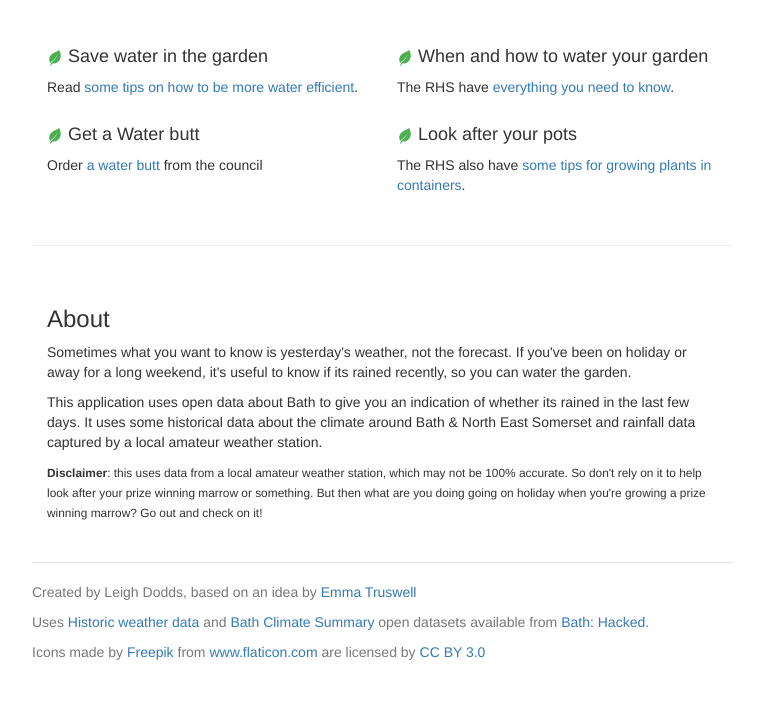
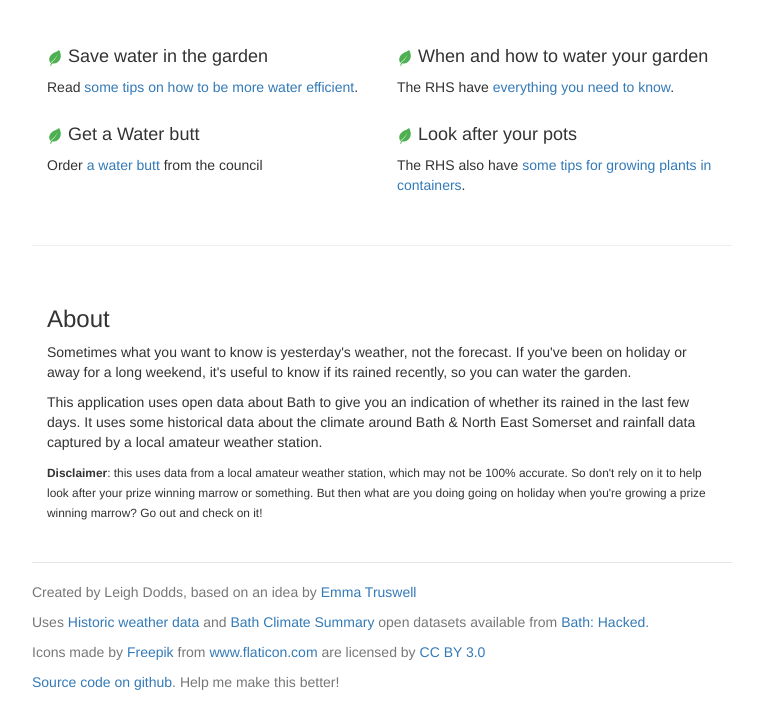
Before and after one commit to datasulis/are-my-plants-thirsty, a plain HTML site: page index.html in a window 1280 px wide. Shown: the part 583-1305 px from the top of the page, without its empty margins (258-1021 px from the left). Before the commit the page ends 1275 px from the top, so only its background shows below. Drawn offline with nearby package versions, Linux system fonts and the light colour scheme; no server answers.

Commit message:
Added github link

```diff
--- a/index.html
+++ b/index.html
@@ -105,9 +105,13 @@
 
       <footer class="footer">
         <p>Created by Leigh Dodds, based on an idea by <a href="https://twitter.com/EmmaTruswell/status/620826180887969792">Emma Truswell</a></p>
+
         <p>Uses <a href="https://data.bathhacked.org/Environment/Historic-Weather-August-2014-Present/xdby-kbhf">Historic weather data</a> and <a href="https://data.bathhacked.org/Environment/Bath-Climate-Summary-1981-2010-/iygs-iq2b">Bath Climate Summary</a> open datasets available from <a href="https://data.bathhacked.org/">Bath: Hacked</a>.</p>
 
         <p>Icons made by <a href="http://www.flaticon.com/authors/freepik" title="Freepik">Freepik</a> from <a href="http://www.flaticon.com" title="Flaticon">www.flaticon.com</a> are licensed by <a href="http://creativecommons.org/licenses/by/3.0/" title="Creative Commons BY 3.0">CC BY 3.0</a></p>
+
+        <p><a href="https://github.com/datasulis/are-my-plants-thirsty">Source code on github</a>. Help me make this better!</p>
+
       </footer>
 
     </div> <!-- /container -->
```
